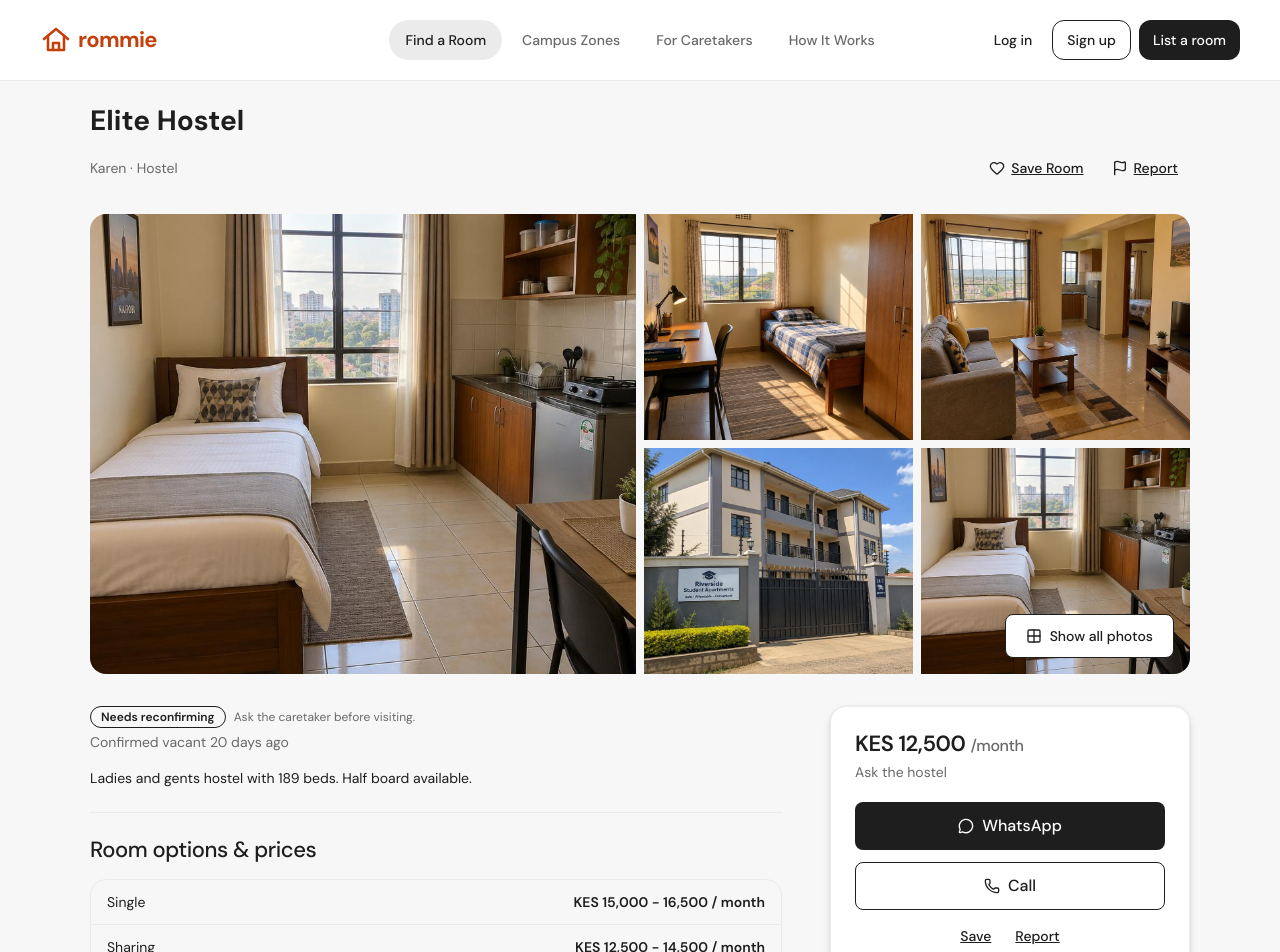
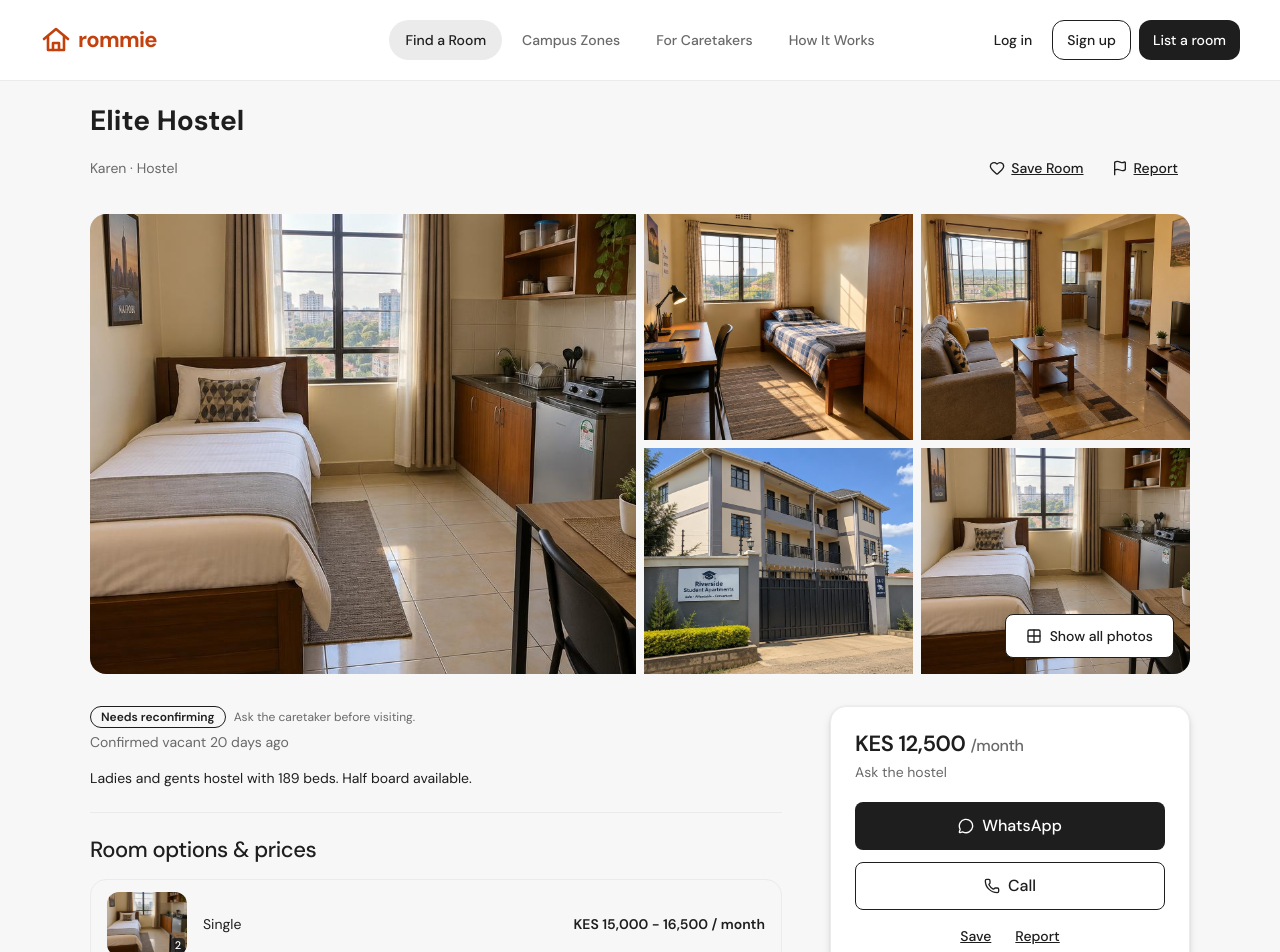
Before and after one commit to Ap-chaz/rommie-webapp, a React (Vite) app: page /rooms/h1 in a window 1280 px wide. Shown: the top 952 px of the page. Built offline with nearby package versions, Linux system fonts and the light colour scheme.

Commit message:
Update hostel section

```diff
--- a/src/components/caretaker/PhotoUploader.jsx
+++ b/src/components/caretaker/PhotoUploader.jsx
@@ -6,7 +6,7 @@ import { uploadPhoto } from "@/services/api";
 export const MIN_PHOTOS = 3;
 export const MAX_PHOTOS = 10;
 const newId = () => Math.random().toString(36).slice(2, 10);
-export function PhotoUploader({ items, setItems, error, }) {
+export function PhotoUploader({ items, setItems, error, min = MIN_PHOTOS, max = MAX_PHOTOS, label = "Room photo", hint }) {
     const gallery = useRef(null);
     const camera = useRef(null);
     const patch = (id, p) => setItems((cur) => cur.map((i) => (i.id === id ? { ...i, ...p } : i)));
@@ -24,7 +24,7 @@ export function PhotoUploader({ items, setItems, error, }) {
     const add = (files) => {
         if (!files)
             return;
-        const room = MAX_PHOTOS - items.length;
+        const room = max - items.length;
         const picked = Array.from(files).slice(0, Math.max(room, 0));
         const fresh = picked.map((file) => ({ id: newId(), file }));
         setItems((cur) => [...cur, ...fresh.map(({ id, file }) => ({ id, status: "uploading", progress: 0, file }))]);
@@ -39,7 +39,7 @@ export function PhotoUploader({ items, setItems, error, }) {
         return next;
     });
     const done = items.filter((i) => i.status === "done").length;
-    const full = items.length >= MAX_PHOTOS;
+    const full = items.length >= max;
     return (<div>
       <div className="flex flex-wrap gap-2">
         <Button type="button" variant="outline" disabled={full} onClick={() => camera.current?.click()}><Camera /> Take a photo</Button>
@@ -48,12 +48,12 @@ export function PhotoUploader({ items, setItems, error, }) {
         <input ref={gallery} type="file" accept="image/*" multiple className="sr-only" tabIndex={-1} aria-hidden onChange={(e) => { add(e.target.files); e.target.value = ""; }}/>
       </div>
       <p className={`mt-2 text-sm ${error ? "font-medium text-hof" : "text-foggy"}`} role={error ? "alert" : undefined}>
-        {error ?? `${done} of ${MIN_PHOTOS} minimum added. Up to ${MAX_PHOTOS}. The first photo is the cover.`}
+        {error ?? hint ?? `${done} of ${min} minimum added. Up to ${max}. The first photo is the cover.`}
       </p>
 
       {items.length > 0 && (<ul className="mt-4 grid grid-cols-3 gap-3 md:grid-cols-5">
           {items.map((it, idx) => (<li key={it.id} className="relative aspect-square overflow-hidden rounded-xl bg-deco">
-              {it.url && <img src={it.url} alt={`Room photo ${idx + 1}`} className="h-full w-full object-cover"/>}
+              {it.url && <img src={it.url} alt={`${label} ${idx + 1}`} className="h-full w-full object-cover"/>}
               {idx === 0 && it.status === "done" && (<span className="absolute left-2 top-2 rounded-full bg-card px-2 py-0.5 text-[11px] font-semibold shadow-search">Cover</span>)}
               {it.status === "uploading" && (<div className="absolute inset-x-0 bottom-0 bg-card/90 p-2">
                   <div className="h-1.5 overflow-hidden rounded-full bg-bebe" role="progressbar" aria-valuenow={it.progress} aria-valuemin={0} aria-valuemax={100} aria-label={`Uploading photo ${idx + 1}`}>
--- a/src/components/caretaker/RoomForm.jsx
+++ b/src/components/caretaker/RoomForm.jsx
@@ -114,6 +114,21 @@ export function RoomForm({ initial, accountPhone, submitLabel, onSubmit, }) {
     });
     const { errors, isSubmitting } = f.formState;
     const options = useFieldArray({ control: f.control, name: "roomOptions" });
+    // Photos of each room option, by option position, so students can tell a single from an executive room.
+    const [optPhotos, setOptPhotos] = useState(() => (initial?.roomOptions ?? []).map((o) => toItems(o.photos ?? [])));
+    const setOptItems = (i) => (upd) => setOptPhotos((all) => all.map((cur, k) => (k === i ? (typeof upd === "function" ? upd(cur) : upd) : cur)));
+    const optPhotoError = (i) => {
+        if (!triedSubmit)
+            return undefined;
+        const list = optPhotos[i] ?? [];
+        if (list.some((p) => p.status === "uploading"))
+            return "Wait for the photos to finish uploading.";
+        if (list.some((p) => p.status === "error"))
+            return "Retry or remove the photos that failed.";
+        if (options.fields.length > 1 && !list.some((p) => p.status === "done"))
+            return "Add at least 1 photo of this room type so students can tell the rooms apart.";
+        return undefined;
+    };
     const isHostel = f.watch("roomType") === "hostel";
     const [photos, setPhotos] = useState(() => toItems(initial?.photos ?? []));
     const [triedSubmit, setTriedSubmit] = useState(false);
@@ -129,10 +144,15 @@ export function RoomForm({ initial, accountPhone, submitLabel, onSubmit, }) {
     const valid = async (v) => {
         if (photos.some((p) => p.status !== "done") || done.length < MIN_PHOTOS)
             return;
+        if (v.roomType === "hostel" && v.roomOptions.some((_, i) => optPhotoError(i) !== undefined || (optPhotos[i] ?? []).some((p) => p.status !== "done")))
+            return;
         const area = v.area;
         const roomType = v.roomType;
         const distances = isHostel ? {} : Object.fromEntries(CAMPUSES.map((c) => [c.id, { walkMin: num(v[`${c.key}Walk`]), matatuMin: num(v[`${c.key}Matatu`]) }]));
-        const roomOptions = isHostel ? v.roomOptions.map((o) => ({ label: o.label, rentKes: toNum(o.rent), ...(o.maxRent ? { maxKes: toNum(o.maxRent) } : {}), billing: o.billing })) : undefined;
+        const roomOptions = isHostel ? v.roomOptions.map((o, i) => {
+            const urls = (optPhotos[i] ?? []).filter((p) => p.status === "done").map((p) => p.url);
+            return { label: o.label, rentKes: toNum(o.rent), ...(o.maxRent ? { maxKes: toNum(o.maxRent) } : {}), billing: o.billing, ...(urls.length ? { photos: urls } : {}) };
+        }) : undefined;
         const hostelFields = isHostel ? {
             roomOptions, gender: v.gender, meals: v.meals ? "available" : "none", transport: v.transport,
             distanceLabel: v.distanceKm !== "" ? `${Number(v.distanceKm)} km to campus` : undefined,
@@ -233,11 +253,15 @@ export function RoomForm({ initial, accountPhone, submitLabel, onSubmit, }) {
                   {(p) => <TextInput {...p} inputMode="numeric" placeholder="19000" {...f.register(`roomOptions.${i}.maxRent`)}/>}
                 </Field>
               </div>
-              <Button type="button" variant="outline" size="sm" onClick={() => options.remove(i)}><Trash2 /> Remove option</Button>
+              <div>
+                <p className="mb-2 text-sm font-medium">Photos of this room type{options.fields.length > 1 ? " *" : " (optional)"}</p>
+                <PhotoUploader items={optPhotos[i] ?? []} setItems={setOptItems(i)} error={optPhotoError(i)} min={1} max={5} label={`${f.watch(`roomOptions.${i}.label`) || "Option"} photo`} hint="Show this exact room: bed, bathroom and furniture. Up to 5 photos."/>
+              </div>
+              <Button type="button" variant="outline" size="sm" onClick={() => { options.remove(i); setOptPhotos((all) => all.filter((_, k) => k !== i)); }}><Trash2 /> Remove option</Button>
             </fieldset>))}
           {typeof errors.roomOptions?.message === "string" && <p role="alert" className="text-sm font-medium">{errors.roomOptions.message}</p>}
           {errors.roomOptions?.root?.message && <p role="alert" className="text-sm font-medium">{errors.roomOptions.root.message}</p>}
-          <Button type="button" variant="outline" onClick={() => options.append({ label: "", rent: "", maxRent: "", billing: "month" })}><Plus /> Add a room option</Button>
+          <Button type="button" variant="outline" onClick={() => { options.append({ label: "", rent: "", maxRent: "", billing: "month" }); setOptPhotos((all) => [...all, []]); }}><Plus /> Add a room option</Button>
           <Field label="Deposit terms" error={errors.depositTerms?.message} required>
             {(p) => <TextInput {...p} placeholder="One month deposit, or “Ask the hostel”" {...f.register("depositTerms")}/>}
           </Field>
--- a/src/data/mockData.js
+++ b/src/data/mockData.js
@@ -52,7 +52,7 @@ const hostelRooms = hostelSeeds.map((h, i) => ({
     gender: h.gender,
     meals: h.meals,
     transport: h.transport,
-    roomOptions: h.options,
+    roomOptions: h.options.map((o, j) => ({ ...o, photos: [P[(i + j) % 4], P[(i + j + 1) % 4]] })),
     registrationFeeKes: h.regFee,
     inGuide: true,
     notes: h.notes,
--- a/src/pages/RoomDetailPage.jsx
+++ b/src/pages/RoomDetailPage.jsx
@@ -93,6 +93,7 @@ export default function RoomDetailPage() {
         })()
         : [{ title: "Room · Rommie" }, { name: "description", content: "Room details on Rommie." }]);
     const [lightbox, setLightbox] = useState(null);
+    const [optBox, setOptBox] = useState(null);
     const [report, setReport] = useState(false);
     const [slide, setSlide] = useState(0);
     const slider = useRef(null);
@@ -171,9 +172,13 @@ export default function RoomDetailPage() {
           {room.roomOptions?.length > 0 && (<section className="py-6">
               <h2 className="text-section mb-4">Room options & prices</h2>
               <ul className="divide-y divide-bebe rounded-xl border border-bebe">
-                {room.roomOptions.map((o) => (<li key={o.label} className="flex items-center justify-between gap-4 px-4 py-3">
-                    <span>{o.label}</span>
-                    <span className="font-semibold">{optionPrice(o)}</span>
+                {room.roomOptions.map((o, oi) => (<li key={o.label} className="flex items-center gap-4 px-4 py-3">
+                    {o.photos?.length > 0 && (<button type="button" onClick={() => setOptBox({ i: oi, index: 0 })} className="relative h-16 w-20 shrink-0 overflow-hidden rounded-lg bg-deco" aria-label={`See ${o.photos.length} photo${o.photos.length > 1 ? "s" : ""} of ${o.label}`}>
+                        <img src={o.photos[0]} alt={`${o.label} room`} loading="lazy" className="h-full w-full object-cover"/>
+                        {o.photos.length > 1 && <span className="absolute bottom-0.5 right-0.5 rounded bg-hof/80 px-1 text-[11px] font-medium text-primary-foreground">{o.photos.length}</span>}
+                      </button>)}
+                    <span className="min-w-0 flex-1">{o.label}</span>
+                    <span className="shrink-0 text-right font-semibold">{optionPrice(o)}</span>
                   </li>))}
               </ul>
               {room.registrationFeeKes ? <p className="mt-3"><span className="text-foggy">Registration fee: </span>{formatKes(room.registrationFeeKes)} (non-refundable)</p> : null}
@@ -263,6 +268,7 @@ export default function RoomDetailPage() {
       </div>
 
       <Lightbox photos={room.photos} title={room.title} index={lightbox} onIndex={setLightbox} onClose={() => setLightbox(null)}/>
+      {optBox && <Lightbox photos={room.roomOptions[optBox.i].photos} title={`${room.title} · ${room.roomOptions[optBox.i].label}`} index={optBox.index} onIndex={(index) => setOptBox((b) => ({ ...b, index }))} onClose={() => setOptBox(null)}/>}
       <ReportModal roomId={room.id} open={report} onOpenChange={setReport}/>
     </div>);
 }
--- a/src/types/index.js
+++ b/src/types/index.js
@@ -25,6 +25,7 @@
  * @property {number} rentKes          Price, or the low end of a price range.
  * @property {number} [maxKes]         High end when the hostel quotes a range.
  * @property {Billing} billing         Hostels quote per month or per semester (about 4 months).
+ * @property {string[]} [photos]       Photos of this room type, so students can tell a single from an executive room.
  */
 
 /**
```
